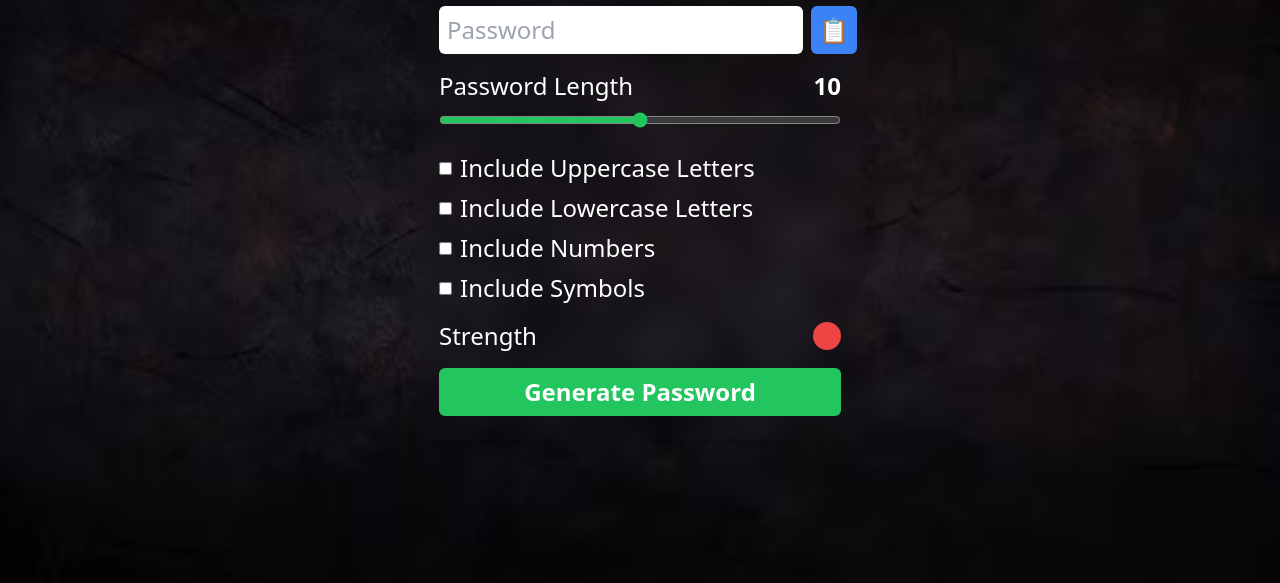
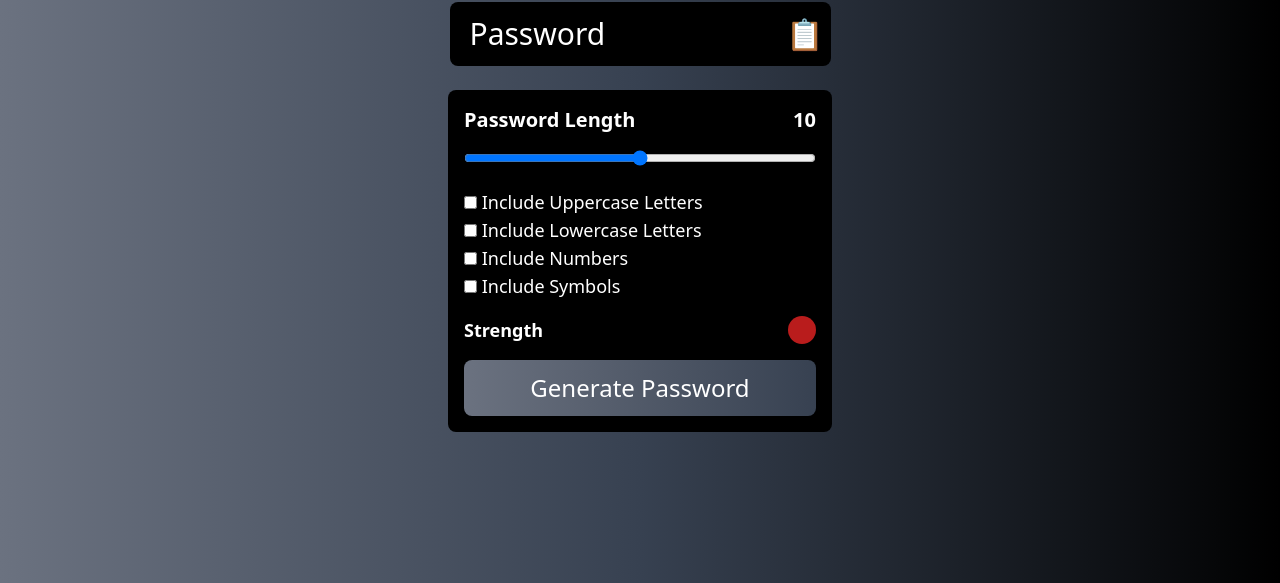
Before and after one commit to ParasKhandelwal1616/Password-Generator-, a website built with Vite: page index.html in a window 1280 px wide. Shown: the part 217-800 px from the top of the page. Built offline with nearby package versions, Linux system fonts and the light colour scheme.

Commit message:
change the degine

```diff
--- a/index.html
+++ b/index.html
@@ -7,50 +7,54 @@
     <link rel="stylesheet" href="./main.css">
     <script src="./index.js" type="module" defer></script>
 </head>
-<body class="flex items-center justify-center min-h-screen bg-[url('assets/passwordg.avif')] bg-cover bg-center text-white">
-    <div class=" w-[450px]  backdrop-blur-md  p-6 rounded-lg shadow-lg">
-        <h1 class="text-4xl font-bold text-center mb-4">Password Generator</h1>
-        <div class="flex items-center space-x-2 mb-4 text-2xl">
-            <input readonly type="text" id="password" placeholder="Password" class="flex-grow p-2 text-black rounded-md">
-            <button id="copyBtn" class="bg-blue-500 hover:bg-blue-600 text-white p-2 rounded-md ">
-                <span class="tooltip" data-copyMessage ></span>
+<body>
+    <div class=" bg-gradient-to-r from-gray-500 via-gray-700 to-black  h-screen flex flex-col text-white items-center justify-center ">
+        <h1 class=" font-bold text-4xl pb-7">Password Generator</h1>
+        <div class=" flex flex-row items-center justify-center space-x-2 bg-black p-2 rounded-lg text-3xl mb-6 shadow-blue-100 h-16" >
+            <input readonly type="text" id="password" placeholder="Password" class="bg-transparent text-white pl-3 placeholder-white w-80">
+            <button id="copyBtn" class=" relative">
+                <span class="tooltip absolute -top-10  w-[100px]" data-copyMessage></span>
                 📋
             </button>
         </div>
+        <div class=" bg-black p-4 rounded-lg space-y-4 w-96 ">
             <div>
-            <div class="flex justify-between mb-2">
-                <p class=" text-2xl">Password Length</p>
-                <span data-lengthNumber class="font-bold text-2xl">10</span>
+                <div class=" flex justify-between text-xl font-semibold">
+                    <p>Password Length</p>
+                    <span data-lengthNumber>10</span>
                 </div>
-            <input type="range"
-            min="0" max="20" value="10" step="1"
-            data-lengthRange
-            class="w-full h-5  rounded-lg  cursor-pointer accent-green-500">        </div>
-        <div class="mt-4 space-y-2 text-2xl">
-            <div class="flex items-center">
-                <input type="checkbox" id="uppercase" data-uppercase class="mr-2">
+                <input type="range" min="0" max="20" value="10" step="1" data-lengthRange class="w-full mt-4">
+            </div>
+            <div class=" text-lg">
+                <div>
+                    <input class="accent-black " type="checkbox" id="uppercase" data-uppercase>
                     <label for="uppercase">Include Uppercase Letters</label>
                 </div>
-            <div class="flex items-center">
-                <input type="checkbox" id="lowercase" data-lowercase class="mr-2">
+                <div>
+                    <input class="accent-black " type="checkbox" id="lowercase" data-lowercase>
                     <label for="lowercase">Include Lowercase Letters</label>
                 </div>
-            <div class="flex items-center">
-                <input type="checkbox" id="numbers" data-numbers class="mr-2">
+                <div>
+                    <input class="accent-black " type="checkbox" id="numbers" data-numbers>
                     <label for="numbers">Include Numbers</label>
                 </div>
-            <div class="flex items-center">
-                <input type="checkbox" id="symbols" data-symbol class="mr-2">
+                <div>
+                    <input class="accent-black " type="checkbox" id="symbols" data-symbol>
                     <label for="symbols">Include Symbols</label>
                 </div>
             </div>
-        <div class="flex justify-between items-center mt-4">
-            <p class="text-2xl">Strength</p>
-            <div class="w-7 h-7 rounded-full bg-red-500 shadow" data-indicator></div>
+              <div class=" flex flex-row items-center justify-between font-semibold text-lg">
+                <p>Strength</p>
+                <div data-indicator class=" w-7 h-7 bg-red-700 rounded-full"></div>
+
+
               </div>
-        <button id="generateBtn" class="w-full bg-green-500 hover:bg-green-600 mt-4 p-2 rounded-md text-white font-bold text-2xl">
-            Generate Password
-        </button>
+             <div class=" flex items-center justify-center "> <button class=" text-2xl bg-gradient-to-r from-gray-500 to-gray-700 rounded-lg h-14  w-full hover:scale-105 transition-all duration-200" id="generateBtn">Generate Password</button></div>
+
+
         </div>
+
+        </div>
+
 </body>
 </html>
--- a/main.css
+++ b/main.css
@@ -4,10 +4,10 @@
 
 .tooltip {
     position: absolute;
-    background-color:rgb(85, 218, 255);
+    background-color:rgb(148, 152, 153);
     color: white;
-    font-size:30px;
-    top: 3rem;
+    font-size:25px;
+    top: 2rem;
     right: -25px;
     padding: 5px 10px;
     border-radius: 1rem;
```
Lines whose indentation alone changed are shown as unchanged.
